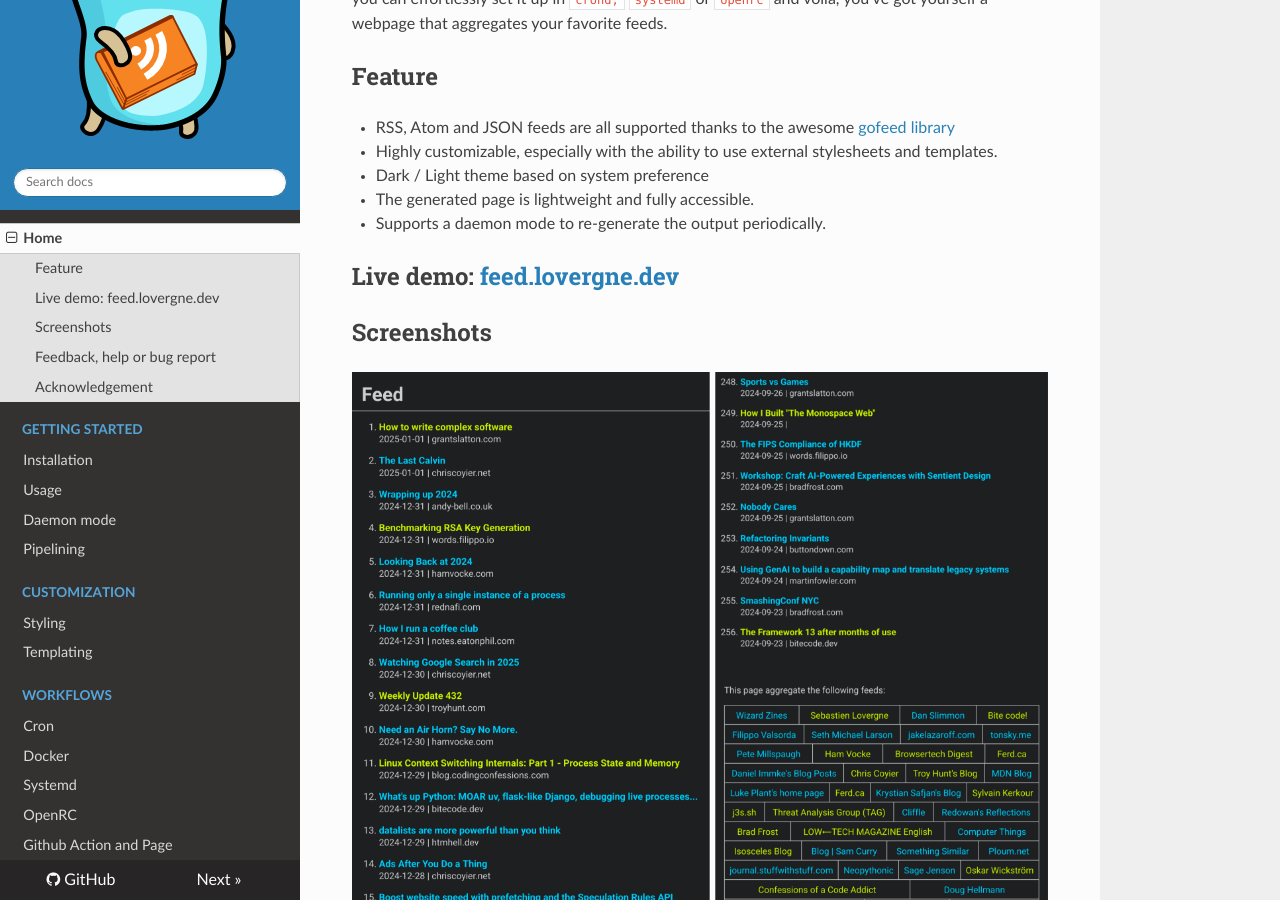
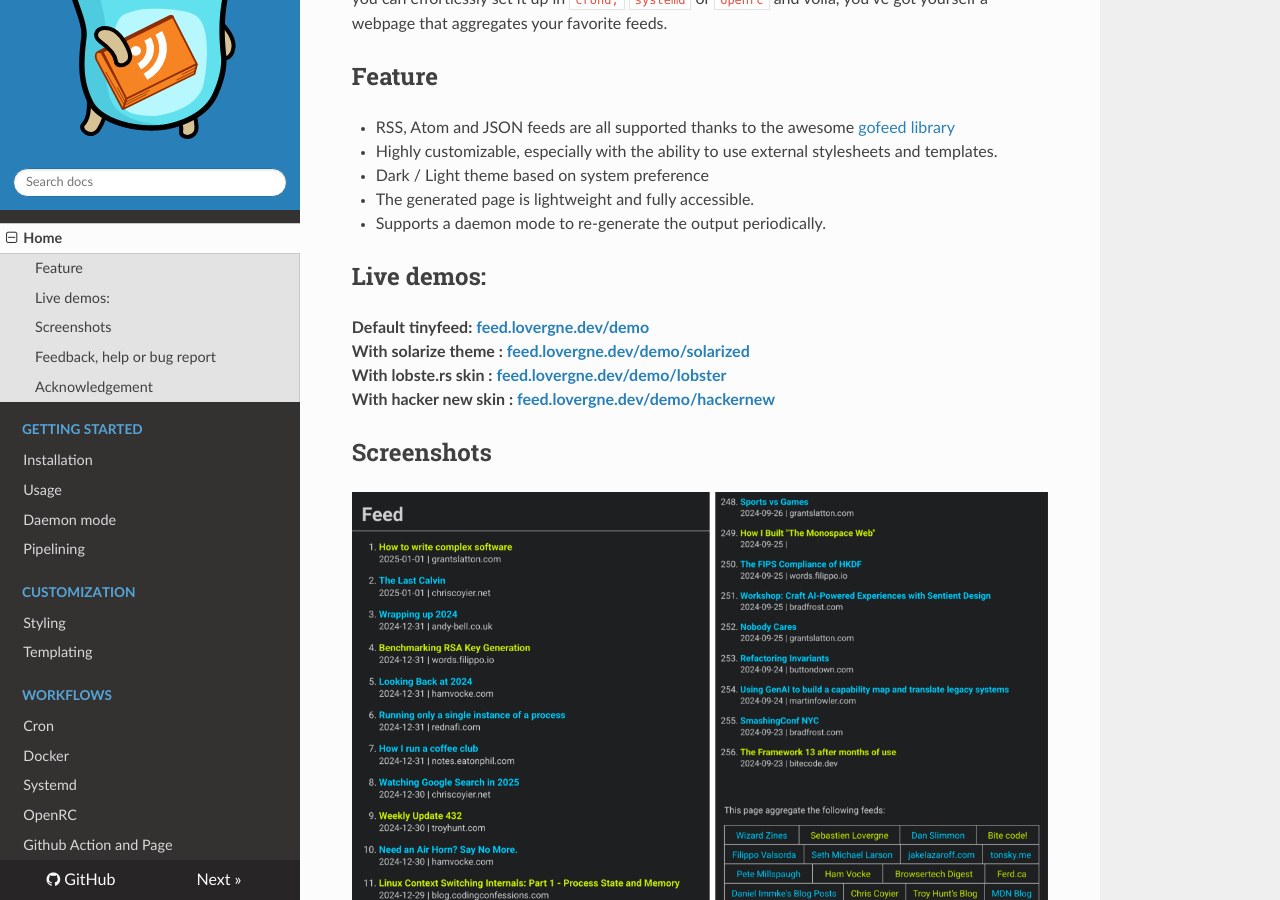
Before and after one commit to TheBigRoomXXL/tinyfeed, an MkDocs documentation site: the page built from docs/index.md, in a window 1280 px wide and 900 px high, scrolled down 665 px. Built offline with MkDocs 1.6.1, drawn with Linux system fonts in a browser that asks for light colours; nearby versions of some CDN libraries.

Commit message:
docs: update demo links

```diff
--- a/docs/index.md
+++ b/docs/index.md
@@ -18,7 +18,12 @@ Give it a list of RSS, Atom or JSON feeds urls and it will generate a single HTM
 - Supports a daemon mode to re-generate the output periodically.
 
 
-## Live demo: [feed.lovergne.dev](https://feed.lovergne.dev/)
+## Live demos:
+
+**Default tinyfeed: [feed.lovergne.dev/demo](/demo)**
+**With solarize theme : [feed.lovergne.dev/demo/solarized](/demo/solarized.html)**
+**With lobste.rs skin : [feed.lovergne.dev/demo/lobster](/demo/lobster.html)**
+**With hacker new skin : [feed.lovergne.dev/demo/hackernew](/demo/hackernews.html)**
 
 
 ## Screenshots
```
Also changed, not shown: docs/styling.md (+3 -4 lines).
